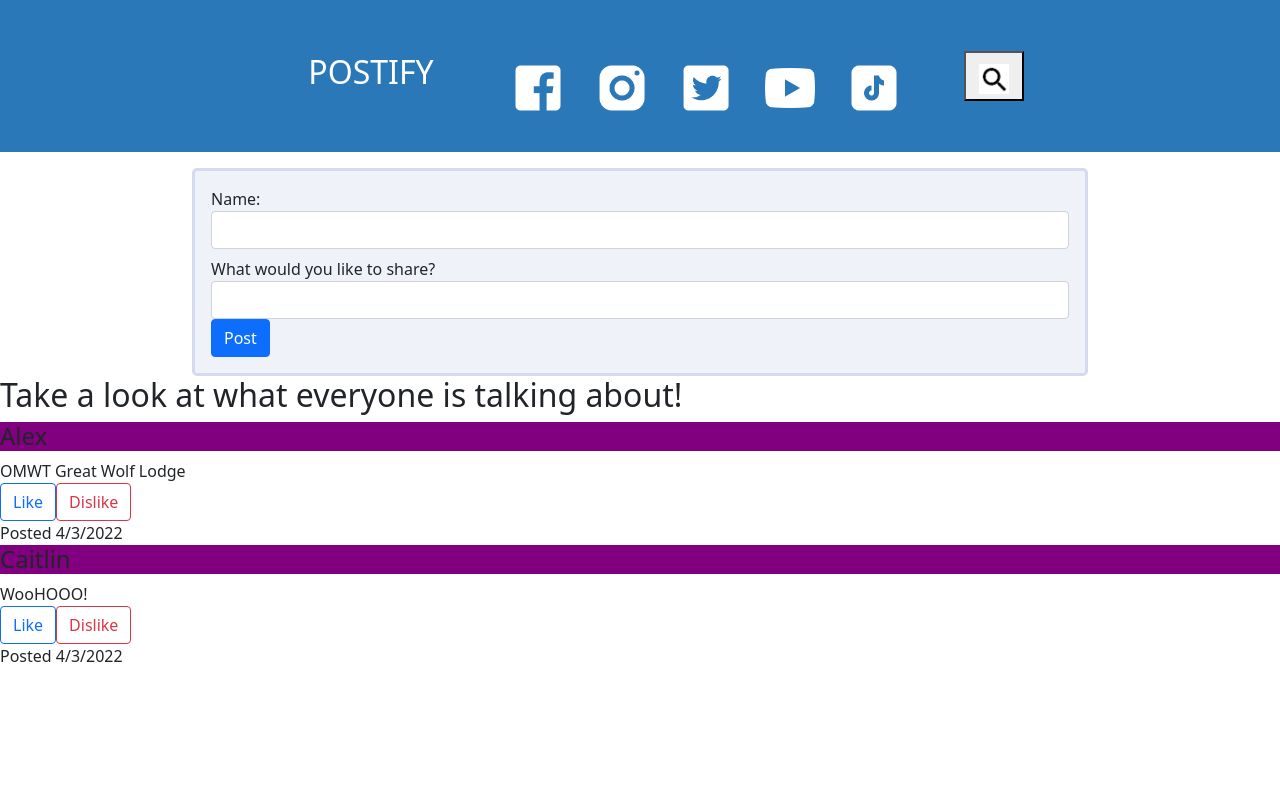
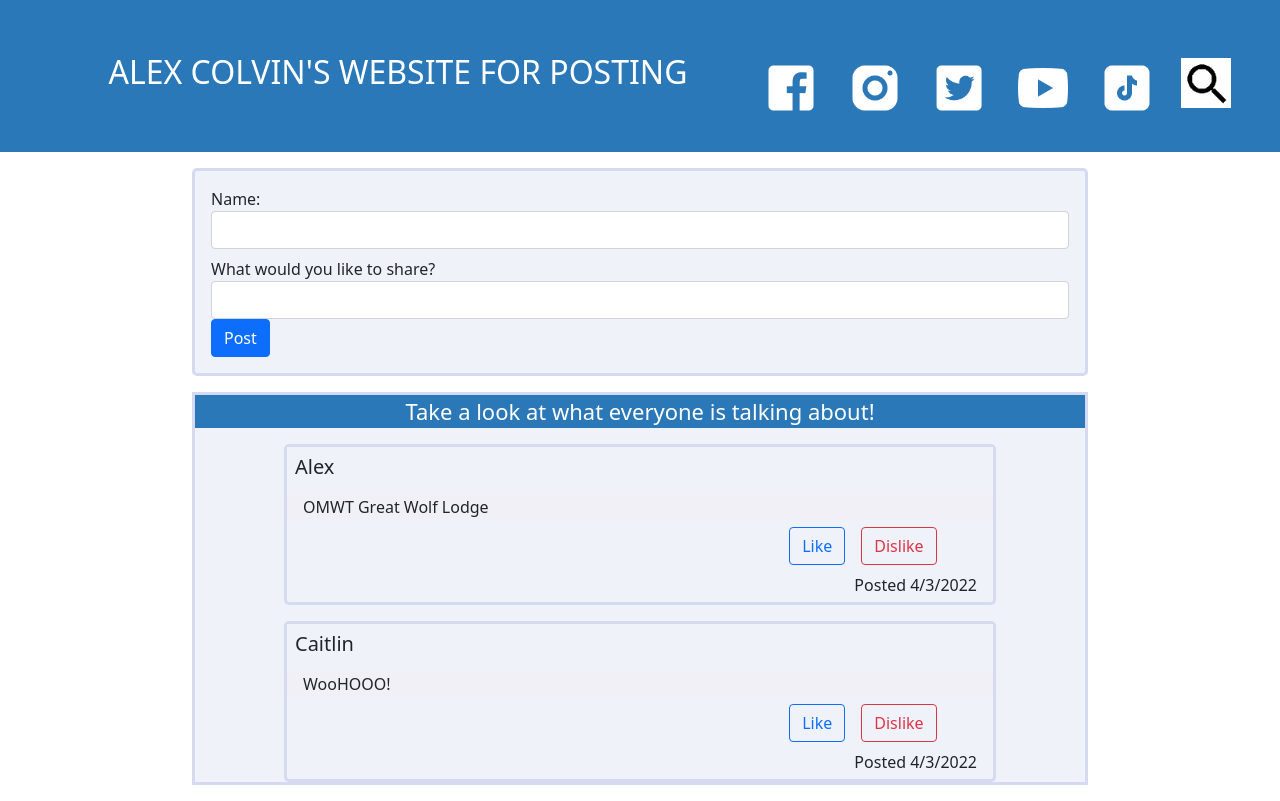
Before and after one commit to alex-colvin/SocialFeed, a React (Create React App) app: page / in a window 1280 px wide. Built offline with nearby package versions, Linux system fonts and the light colour scheme.

Commit message:
styled DisplayPosts, NavBar, and Post components.

```diff
--- a/src/App.js
+++ b/src/App.js
@@ -21,7 +21,7 @@ function App() {
     <div className="App">
       <header className='App-header'>
         <div className='navbar'>
-          <h2>POSTIFY</h2>
+          <h2>ALEX COLVIN'S WEBSITE FOR POSTING</h2>
             <NavBar />
         </div>
       </header>
--- a/src/Components/DisplayPosts/DisplayPosts.css
+++ b/src/Components/DisplayPosts/DisplayPosts.css
@@ -1,9 +1,19 @@
+.display-head {
+    text-align: center;
+    background-color: rgb(42, 120, 184);
+    color: white;
+    font-size: 22px;
+}
 .message-board {
     width: 70%;
     border: 20px;
-    border-color: black;
-    margin: 20px;
+    border-style: solid;
+    border-color: rgb(213, 218, 240);
+    border-width: 3px;
+    margin: 1rem;
     position: relative;
     display: inline-block;
-    background-color: blue;
+    background-color: rgb(240, 242, 250);
+    width: 70%;
+    margin-left: 15%;
 }
--- a/src/Components/DisplayPosts/DisplayPosts.jsx
+++ b/src/Components/DisplayPosts/DisplayPosts.jsx
@@ -1,9 +1,10 @@
 import Post from '../Post/Post';
+import './DisplayPosts.css'
 
 const DisplayPosts = (props) => {
     return (
         <div className='message-board'>
-        <h2>Take a look at what everyone is talking about!</h2>
+        <div className='display-head'>Take a look at what everyone is talking about!</div>
           <>
               {props.posts.map((entry, index) => {
                 return(
--- a/src/Components/NavBar/NavBar.css
+++ b/src/Components/NavBar/NavBar.css
@@ -10,15 +10,18 @@
 
 .button {
     width: 60px;
-    height: 50px;
+    height: 30px;
     margin-left: 3em;
 }
 
 .image {
-    width:60px;
+    width: 60px;
     object-fit:cover;
 }
 
 .button-image {
-    width: 30px;
+    width: 50px;
+    margin-bottom: 1em;
+    background-color: gray;
+
 }
--- a/src/Components/NavBar/NavBar.jsx
+++ b/src/Components/NavBar/NavBar.jsx
@@ -8,9 +8,7 @@ const NavBar = (props) => {
             <div className="social"><img className='image' src={require("../../Assets/images/icons8-twitter-96.png")} alt="twitter" /></div>
             <div className="social"><img className='image' src={require("../../Assets/images/icons8-youtube-96.png")} alt="youtube" /></div>
             <div className="social"><img className='image' src={require("../../Assets/images/icons8-tiktok-96.png")} alt="tiktok" /></div>
-            <button type="submit" className="button">
-                <img className="button-image"src={require("../../Assets/images/search.png")} />
-            </button>
+            <div className='social'><img className="button-image"src={require("../../Assets/images/search.png")} /></div>
         </div>
      );
 }
--- a/src/Components/Post/Post.css
+++ b/src/Components/Post/Post.css
@@ -1,6 +1,8 @@
-h4 {
+h5 {
     text-align: left;
-    background-color: purple;
+    background-color: rgb(240, 242, 250);
+    width: 100%;
+    padding: .5rem;
 }
 .likeButton{
     background-color: green;
@@ -11,9 +13,36 @@ h4 {
 }
 
 .post {
-    border-color: black;
-    border-width: 5px;
-    margin: 3em;
-    padding: 20px;
-    background-color: blueviolet;
+    border: 20px;
+    border-style: solid;
+    border-color: rgb(213, 218, 240);
+    border-width: 3px;
+    margin-left: 10%;
+    width: 80%;
+    margin-top: 1rem;
+    position: relative;
+    display: inline-block;
+    background-color: rgb(240, 242, 250);
+    border-radius: 5px;
 }
+
+.date {
+    text-align: right;
+    margin-right: 1rem;
+    margin-bottom: .3rem;
+}
+
+.button-div {
+    padding: .5rem;
+}
+.buttons-div {
+    display: flex;
+    flex-direction: row;
+    margin-left: 70%;
+}
+
+.post-text {
+    background-color: rgb(242, 240, 247);
+    display: flex;
+    padding-left: 1rem;
+}
--- a/src/Components/Post/Post.jsx
+++ b/src/Components/Post/Post.jsx
@@ -43,14 +43,18 @@ const Post = (props) => {
     }
 
     return(
-        <div className=''>
-            <h4>{props.name}</h4>
-            <div>{props.post}</div>
-            <div>
-                <button className={likeTrue ? 'btn btn-primary': 'btn btn-outline-primary'} onClick={() => {likePost()}}>{like}</button>
-                <button className={dislikeTrue ? 'btn btn-danger': 'btn btn-outline-danger'}  onClick={() => {dislikePost()}}>{dislike}</button>
+        <div className='post'>
+            <h5>{props.name}</h5>
+            <div className='post-text'>{props.post}</div>
+            <div className='buttons-div'>
+                <div className='button-div'>
+                    <button className={likeTrue ? 'btn btn-primary': 'btn btn-outline-primary'} onClick={() => {likePost()}}>{like}</button>
+                </div>
+                <div className='button-div'>
+                    <button className={dislikeTrue ? 'btn btn-danger': 'btn btn-outline-danger'}  onClick={() => {dislikePost()}}>{dislike}</button>
+                </div>
             </div>
-            <div>{timeCreated}</div>
+            <div className='date'>{timeCreated}</div>
         </div>
     );
 }
```
